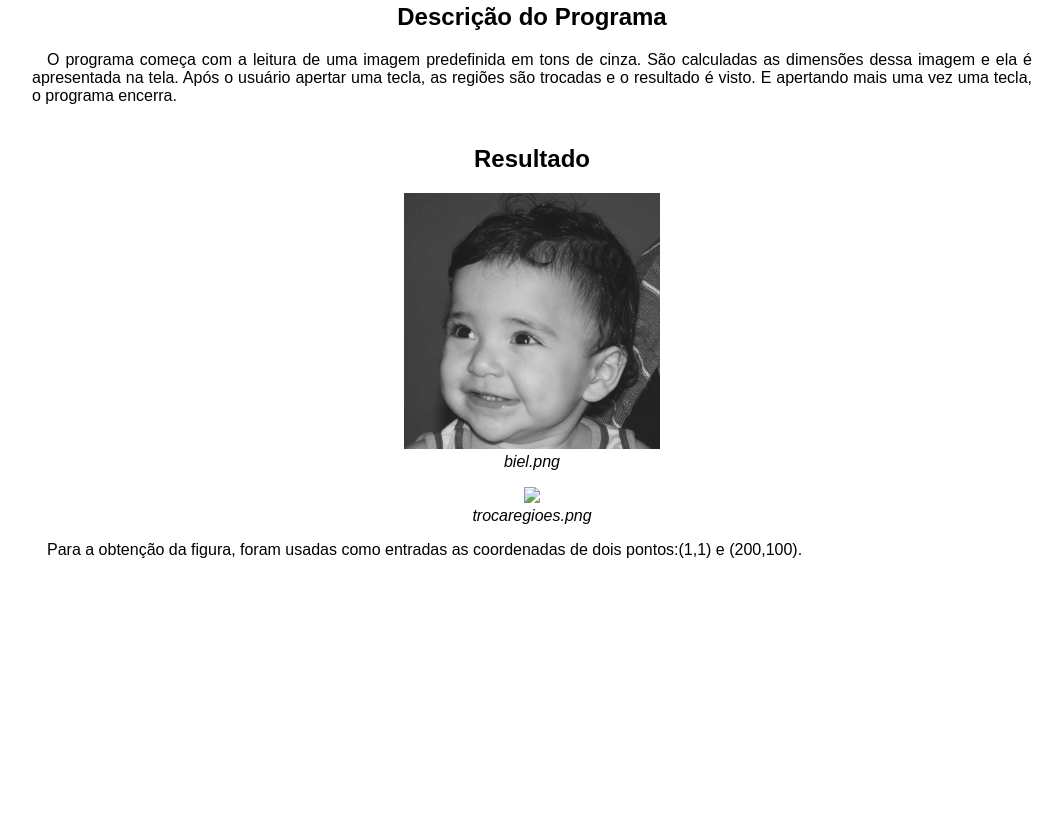
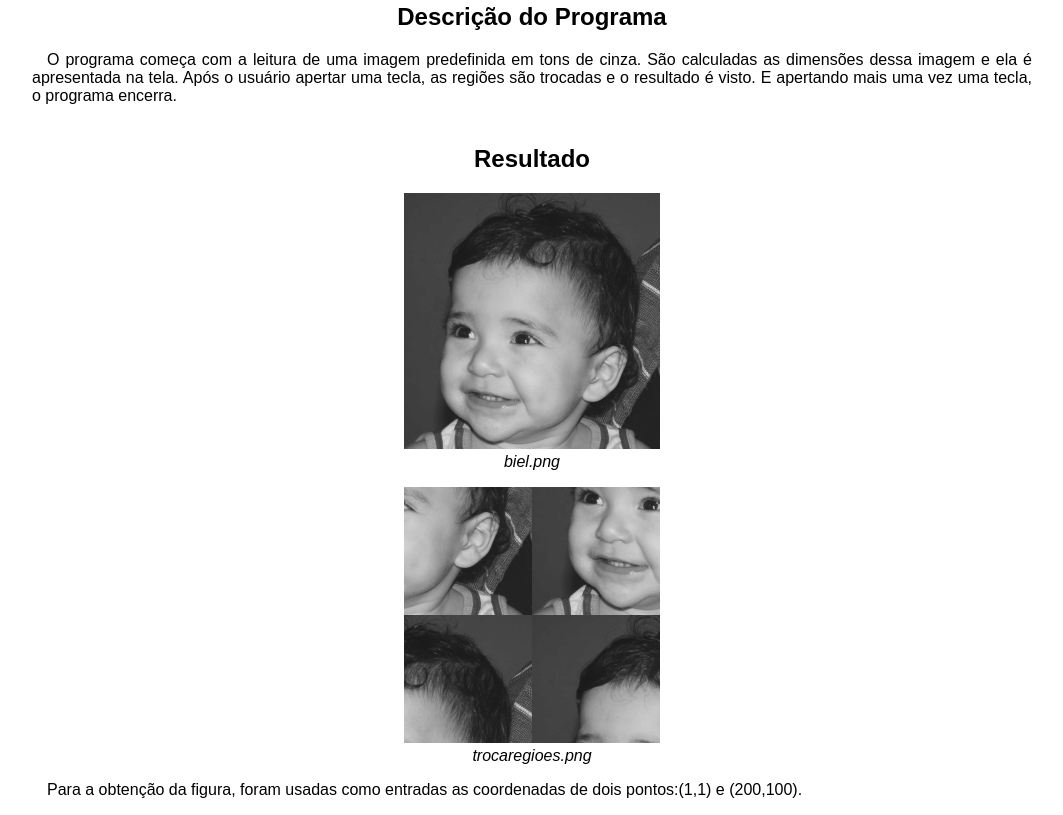
Before and after one commit to igordcn/igordcn.github.io, a plain HTML site: page trocaregioes.html in a window 1280 px wide. Shown: the part 844-1659 px from the top of the page, without its empty margins (108-1171 px from the left). Before the commit the page ends 1419 px from the top, so only its background shows below. Drawn offline with Linux system fonts and the light colour scheme.

Commit message:
Update trocaregioes.html

```diff
--- a/trocaregioes.html
+++ b/trocaregioes.html
@@ -60,7 +60,7 @@ int main(int argc, char** argv){
    <figcaption>biel.png</figcaption>
 </figure>
 <figure id="resultado">
-   <img src="igordcn.github.io/trocaregioes.png.png">
+   <img src="igordcn.github.io/trocaregioes.png">
    <figcaption>trocaregioes.png</figcaption>
 </figure>
 <p>Para a obtenção da figura, foram usadas como entradas as coordenadas de dois pontos:(1,1) e (200,100).</p>
```
